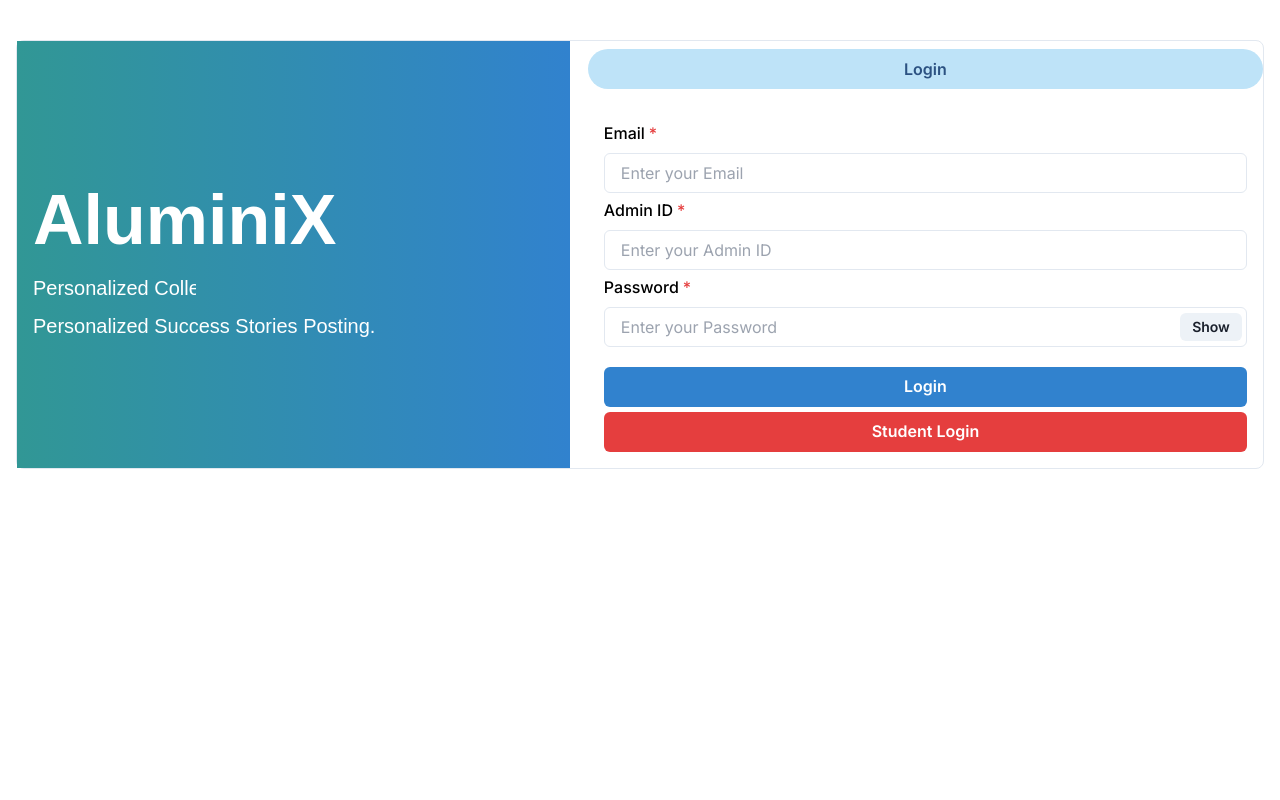
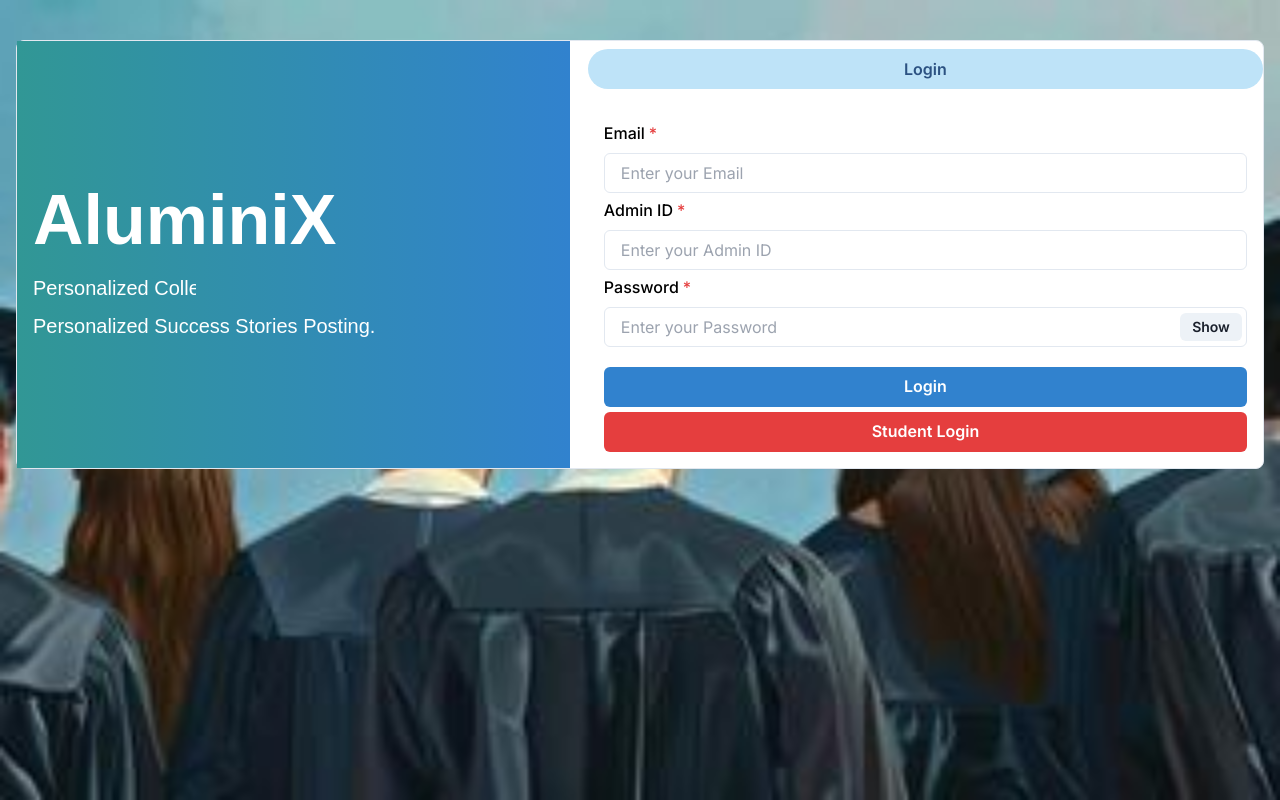
Before and after one commit to Rohityadav309/TechTitansSih, a React (Create React App) app in the folder client/: page /adminlogin in a window 1280 px wide. Built offline with nearby package versions, Linux system fonts and the light colour scheme.

Commit message:
admin login changed

```diff
--- a/client/src/components/Authentication/AdminHomepage.jsx
+++ b/client/src/components/Authentication/AdminHomepage.jsx
@@ -23,6 +23,14 @@ const erasing = keyframes`
 
 const AdminHomepage = () => {
   return (
+    <div
+      style={{
+        backgroundImage: `url("/assets/person/back2.jpeg")`,
+        backgroundSize: "cover", // Ensures the image covers the entire background
+        backgroundPosition: "center", // Centers the image
+        height: "100vh", // Full viewport height
+      }}
+    >
       <Container maxW="7xl" centerContent>
         {" "}
         {/* Increase container width */}
@@ -48,7 +56,6 @@ const AdminHomepage = () => {
             display="flex"
             flexDirection="column"
             justifyContent="center"
-
           >
             {/* Typewriter effect container */}
             <Text
@@ -67,10 +74,8 @@ const AdminHomepage = () => {
             <Text
               fontSize="20px" // Smaller font size for the rest of the first sentence
               fontFamily="'Poppins', sans-serif"
-
               whiteSpace="nowrap"
               overflow="hidden"
-
               animation={`${typing} 4s steps(4, end) 4s, ${erasing} 4s steps(4, end) 10s infinite`}
               animationDelay="4s" // Delay so that 'AluminiX' appears first
             >
@@ -80,7 +85,6 @@ const AdminHomepage = () => {
             <Text
               fontSize="20px" // Smaller font size for the second sentence
               fontFamily="'Poppins', sans-serif"
-
               whiteSpace="nowrap"
               overflow="hidden"
               mt={2} // Margin to create space between sentences
@@ -114,6 +118,7 @@ const AdminHomepage = () => {
           </Box>
         </Flex>
       </Container>
+    </div>
   );
 };
 
```
Lines whose indentation alone changed are shown as unchanged.
